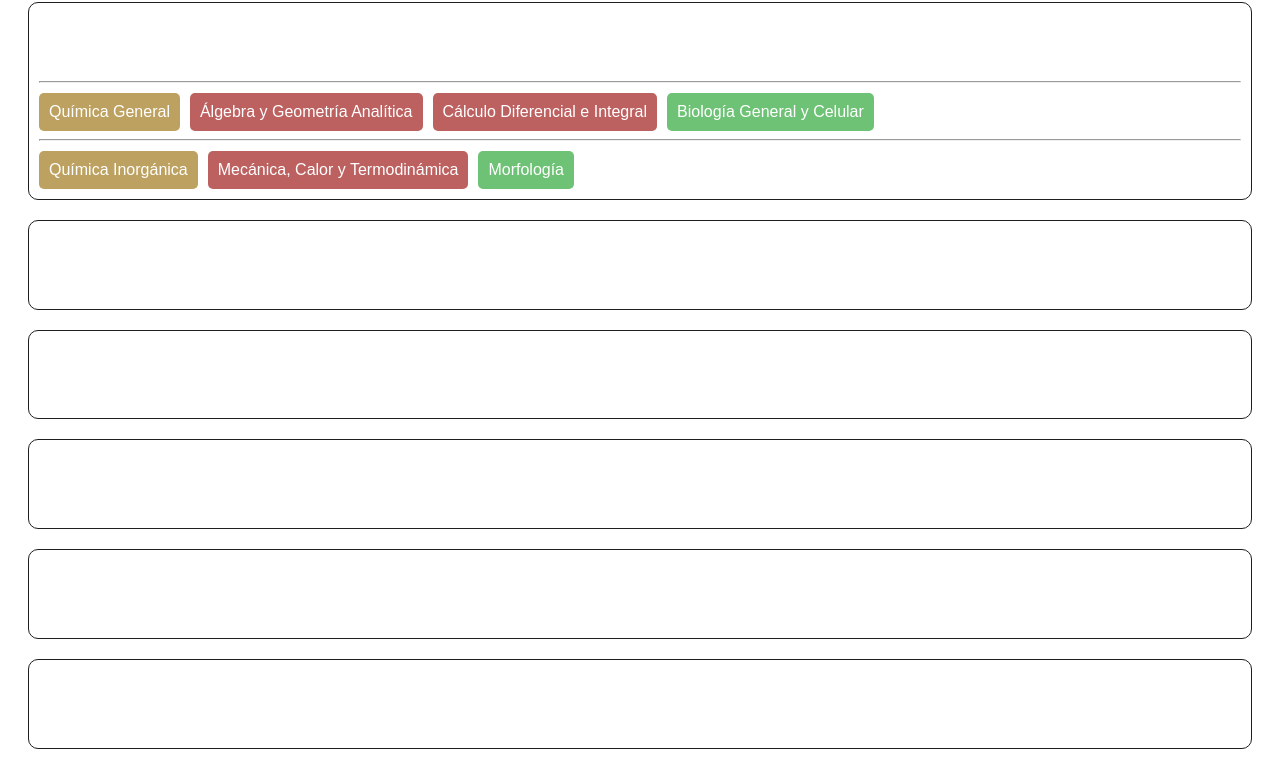
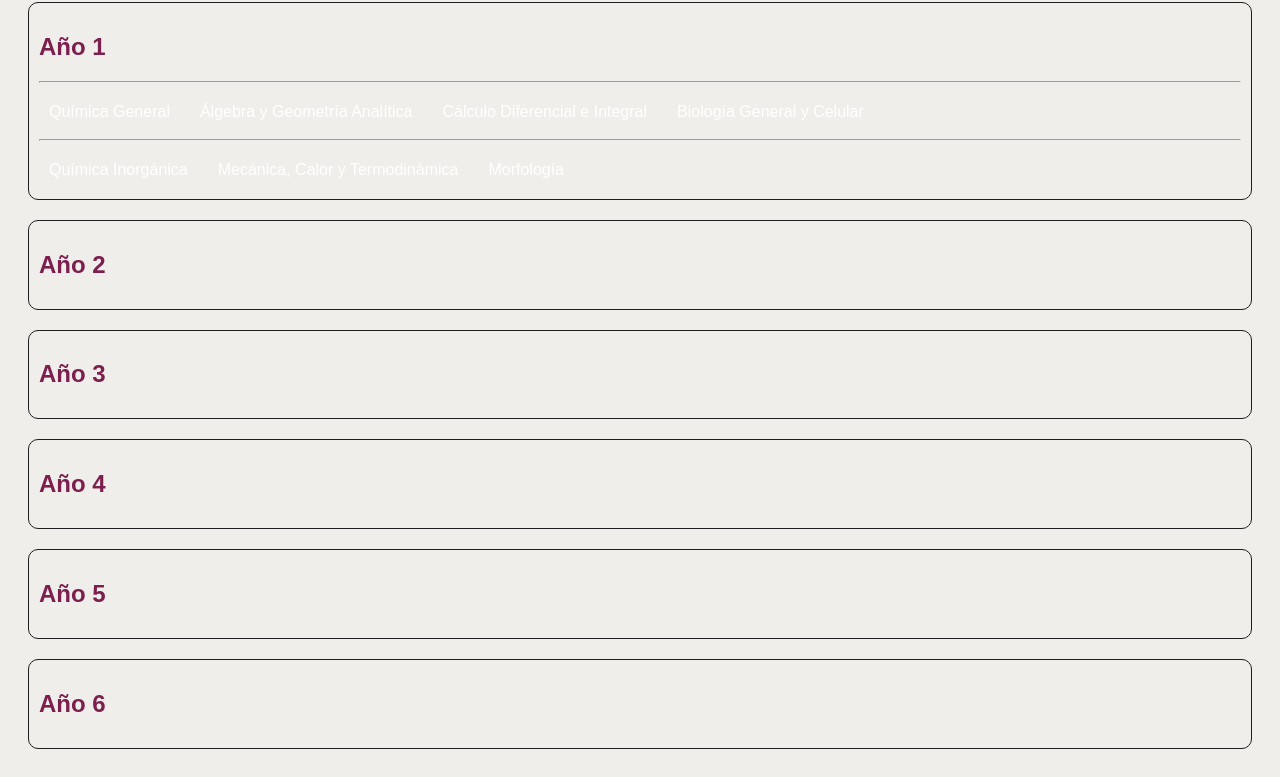
Before and after one commit to Ppau08/Bioquimica-malla, a plain HTML site: page index.html in a window 1280 px wide. Shown: the part 106-883 px from the top of the page. Drawn offline with Linux system fonts and the light colour scheme.

Commit message:
Update style.css

```diff
--- a/style.css
+++ b/style.css
@@ -1,7 +1,7 @@
 body {
   font-family: Arial, sans-serif;
-  background: #ffffff;
-  color: #ffffff;
+  background: #f0eeeb;
+  color: #7d1f4e;
   padding: 20px;
 }
 
@@ -40,11 +40,11 @@ h1 {
 }
 
 /* Colores por categoría */
-.biologicas    { background-color: #6ec275; }
-.exactas       { background-color: #bd6060;}
-.clinicas      { background-color: #60bdb5; }
-.basicas       { background-color: #bda160; }
-.tecnologicas  { background-color: #9060bd; }
+.biologicas    { background-color: #f0eeeb; }
+.exactas       { background-color: #f0eeeb;}
+.clinicas      { background-color: #f0eeeb; }
+.basicas       { background-color: #f0eeeb; }
+.tecnologicas  { background-color: #f0eeeb; }
 
 /* Estados */
 .materia.regularizada::after {
```
